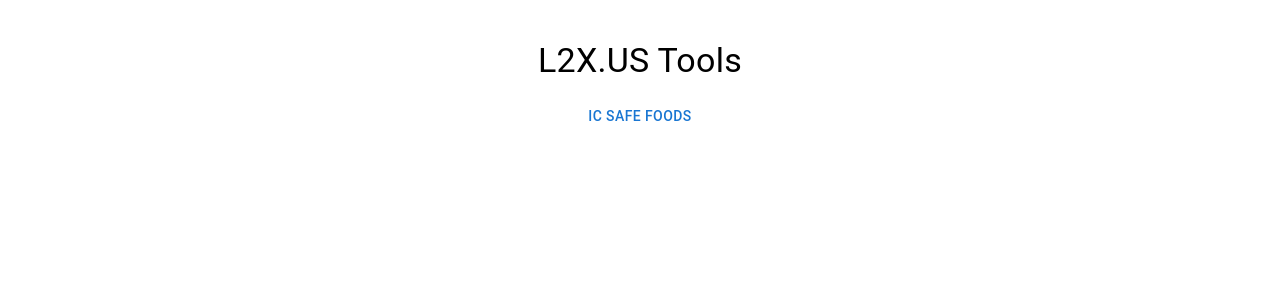
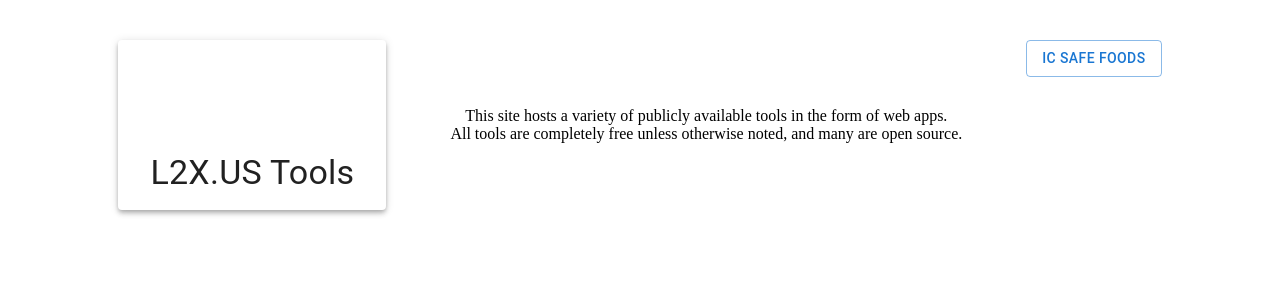
Before and after one commit to link2x/l2x-link-shortener, a Next.js app: page / in a window 1280 px wide. Shown: the top 300 px of the page. Built offline with nearby package versions, Linux system fonts and the light colour scheme.

Commit message:
Add pretty

```diff
--- a/pages/index.js
+++ b/pages/index.js
@@ -2,25 +2,48 @@ import * as React from 'react'
 
 import Container from '@mui/material/Container';
 import Paper from '@mui/material/Paper';
-import Box from '@mui/material/Box'
+import Tooltip from '@mui/material/Tooltip';
 import Stack from '@mui/material/Stack'
 import Grid from '@mui/material/Grid'
 import Typography from '@mui/material/Typography';
 import Button from '@mui/material/Button'
 import { useRouter } from 'next/router';
 
+function ToolButton(props) {
+    return(
+        <Tooltip title={props.description}>
+            <Button variant='outlined' color='primary' fullWidth onClick={() => {router.push(props.link)}}>{props.title}</Button>
+        </Tooltip>
+    )
+}
+
 export default function Home() {
 
     const router = useRouter()
 
     return(
-        <Container sx={{p: '2em'}}>
-            <Stack direction='row' alignContent={'center'} alignItems={'center'} justifyContent={'center'}>
-                <Stack direction='column' spacing={2}>
-                    <Typography variant='h4'>L2X.US Tools</Typography>
-                    <Button onClick={() => {router.push('https://ic.l2x.us/')}}>IC Safe Foods</Button>
-                </Stack>
-            </Stack>
+        <Container sx={{p: '2em'}} maxWidth='xl'>
+            <Grid container spacing={8} sx={{flexGrow: 1}} justifyContent={'center'}>
+                <Grid item xl={12}>
+                    <Paper elevation={4} sx={{px: '2em', pt: '7em', pb: '1em'}}>
+                        <Typography align='right' variant='h4'>L2X.US Tools</Typography>
+                    </Paper>
+                </Grid>
+                <Grid item xl={12} alignSelf={'center'} textAlign={'center'}>
+                    <Typography variant='body'>
+                        This site hosts a variety of publicly available tools in the form of web apps. <br/>
+                        All tools are completely free unless otherwise noted, and many are open source.
+                    </Typography>
+                </Grid>
+                <Grid item xl={6}>
+                    <Stack direction='column' spacing={2}>
+                        <ToolButton
+                            title='IC Safe Foods'
+                            description='A tracker for triggering foods and ingredients.'
+                            link='https://ic.l2x.us/' />
+                    </Stack>
+                </Grid>
+            </Grid>
         </Container>
         )
 }
```
